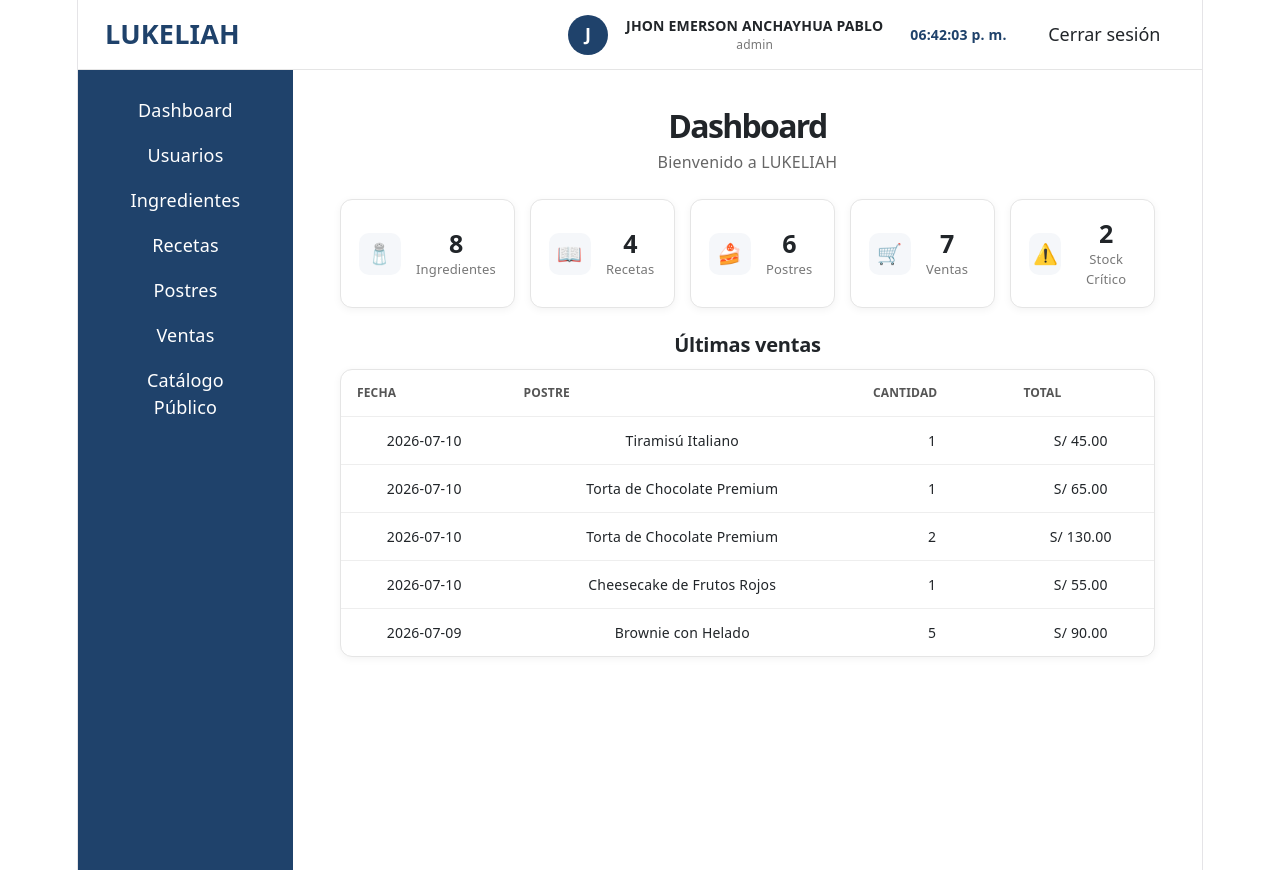
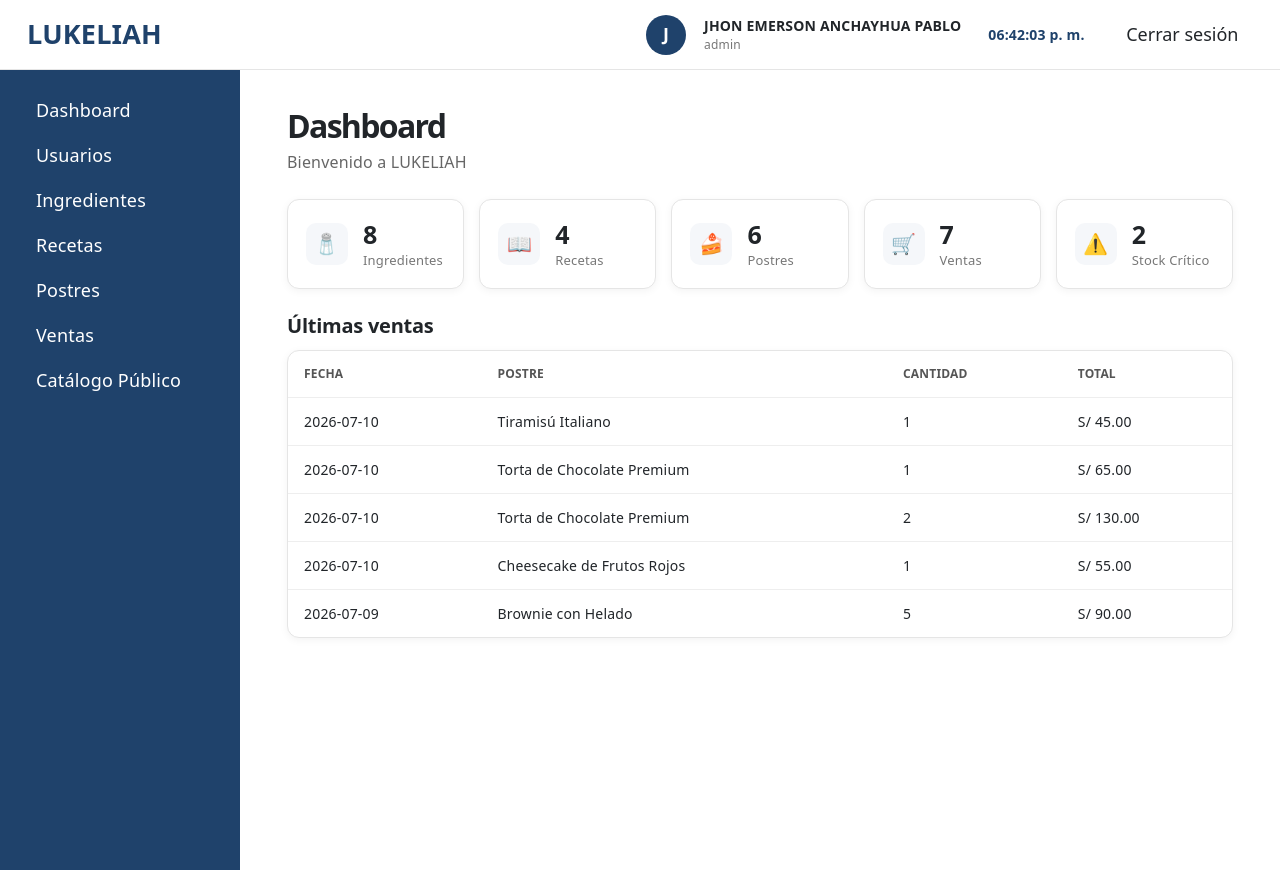
Before and after one commit to jhon-pablo23/PROYECTO_LUKELIAH, a React (Vite) app: page /inicio in a window 1280 px wide. Built offline with nearby package versions, Linux system fonts and the light colour scheme.

Commit message:
se corrigio el ancho del frontend en index.css para que ocupe todo el ancho de la pagina web width: 100%

```diff
--- a/src/index.css
+++ b/src/index.css
@@ -55,12 +55,11 @@
 }
 
 #root {
-  width: 1126px;
-  max-width: 100%;
-  margin: 0 auto;
-  text-align: center;
-  border-inline: 1px solid var(--border);
-  min-height: 100svh;
+  width: 100%;
+  max-width: none;
+  margin: 0;
+  text-align: left;
+  min-height: 100vh;
   display: flex;
   flex-direction: column;
   box-sizing: border-box;
@@ -77,20 +76,24 @@
   font-size: 56px;
   letter-spacing: -1.68px;
   margin: 32px 0;
+
   @media (max-width: 1024px) {
     font-size: 36px;
     margin: 20px 0;
   }
 }
+
 h2 {
   font-size: 24px;
   line-height: 118%;
   letter-spacing: -0.24px;
   margin: 0 0 8px;
+
   @media (max-width: 1024px) {
     font-size: 20px;
   }
 }
+
 p {
   margin: 0;
 }
```
